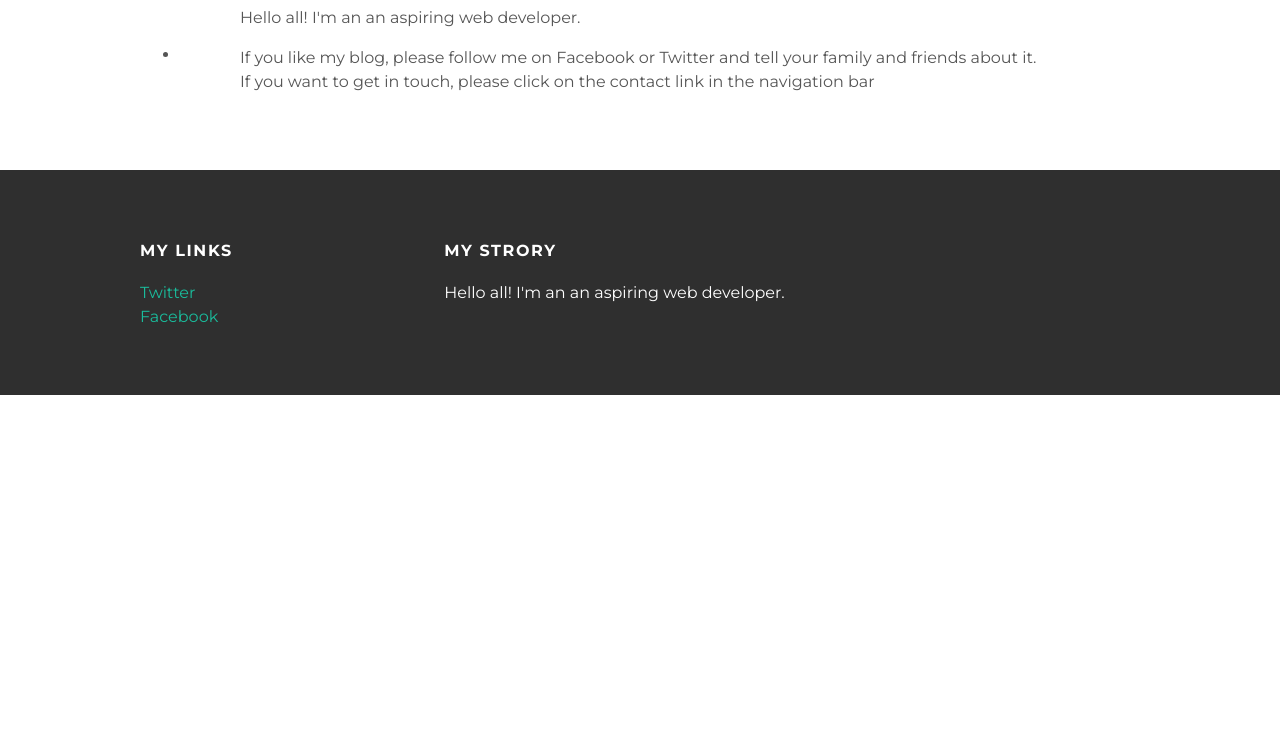
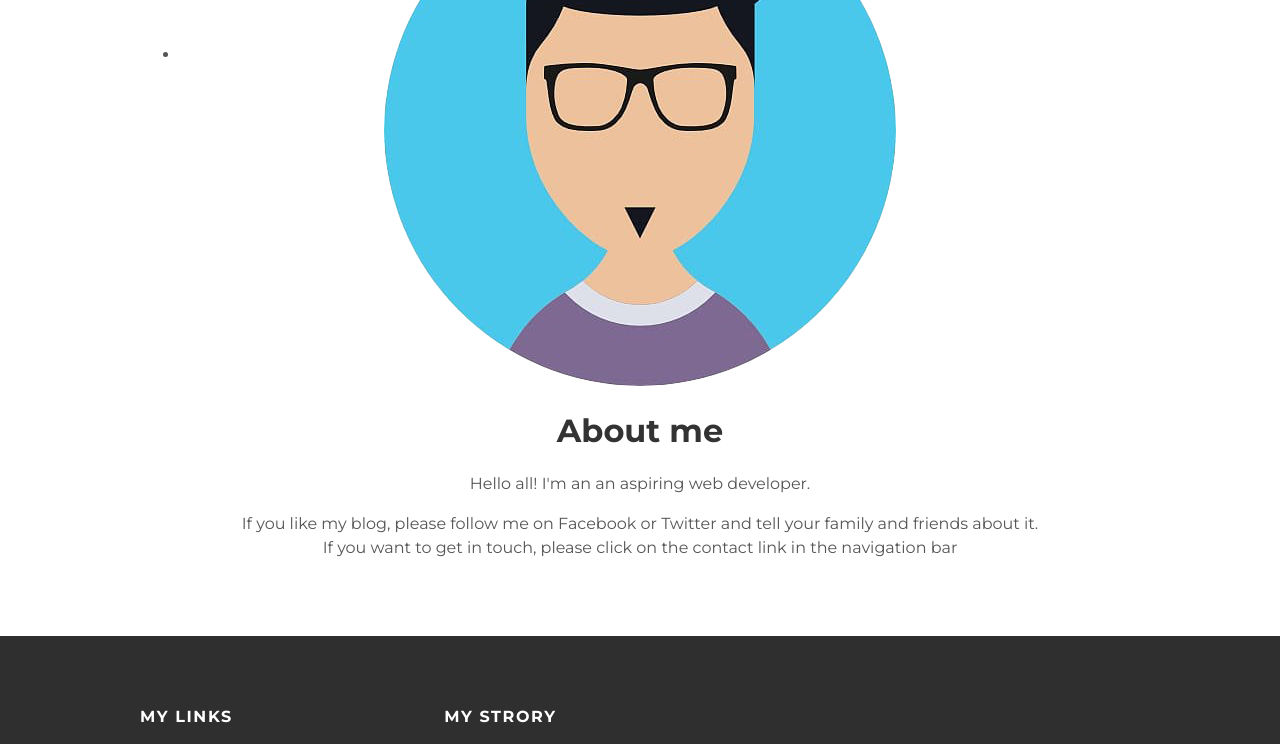
Before and after one commit to Midarovec/user.github.io, a plain HTML site: page about.html in a window 1280 px wide. Shown: the part 336-1080 px from the top of the page. Before the commit the page ends 800 px from the top, so only its background shows below. Drawn offline with Linux system fonts and the light colour scheme.

Commit message:
Update about.html

```diff
--- a/about.html
+++ b/about.html
@@ -17,9 +17,9 @@
 </div>
 <div id="content">
   <div class="container">
-    <div class="post">
-      <div class="post-author">
-      <img src="me.png" alt="">
+    <div class="about">
+      <div class="about-author">
+      <img src="me.png">
       </div>
       <h1 class="about-title">About me</h1>
       <div class="about-content">
```
